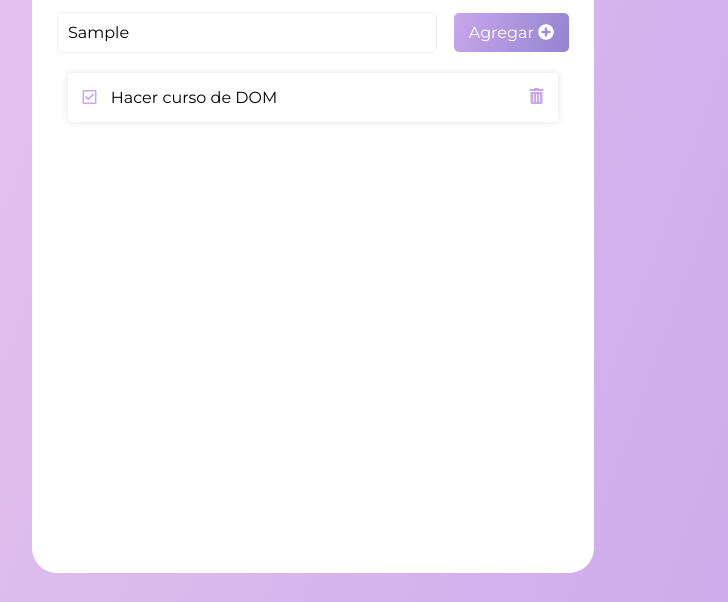
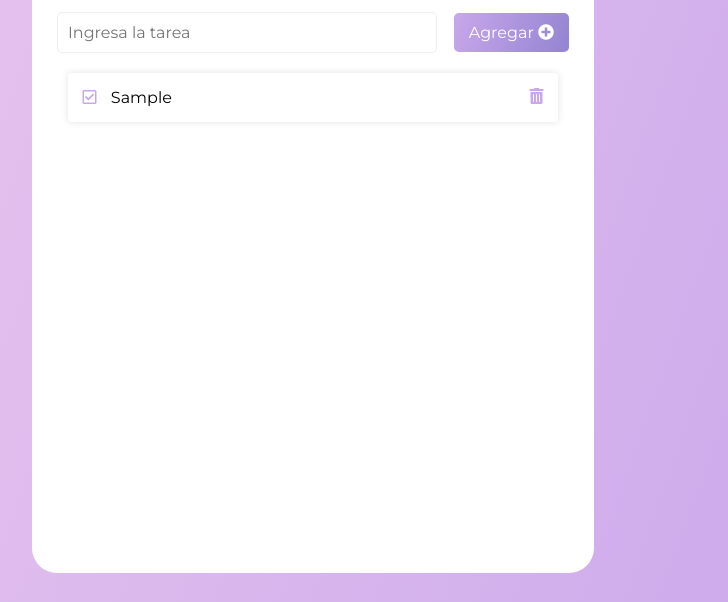
Before and after one commit to pvgmoon/journal, a plain HTML site: page index.html in a window 1280 px wide. Both pictures are taken after typing "Sample" into the empty fields and a click on the button "Agregar". Shown: the part 198-800 px from the top of the page, without its empty margins (327-1055 px from the left). Drawn offline with Linux system fonts and the light colour scheme.

Commit message:
Programación de las tareas

```diff
--- a/assets/js/script.js
+++ b/assets/js/script.js
@@ -3,7 +3,21 @@ const btn = document.querySelector('[data-form-btn]');
 const createTask = (evento)=>{
     evento.preventDefault();
     const input = document.querySelector('[data-form-input]');
-    console.log(input.value);
+    const value = input.value;
+    const list = document.querySelector('[data-list]');
+    const task = document.createElement('li');
+    task.classList.add("card");
+
+    input.value = "";
+    const content = `<div>
+        <i class="far fa-check-square icon"></i>
+        <span class="task">${value}</span>
+    </div>
+    <i class="fas fa-trash-alt trashIcon icon"></i> `;
+    task.innerHTML = content;
+
+    list.appendChild(task);
+    console.log(content);
 }
 console.log("btn");
 
--- a/index.html
+++ b/index.html
@@ -27,14 +27,7 @@
             <button type="submit" class="btnCreate" data-form-btn> Agregar <i class="fas fa-plus-circle"></i></button>
           </form>
         </div>
-        <ul class="cardsList">
-          <li class="card">
-            <div>
-              <i class="far fa-check-square icon"></i>
-              <span class="task">Hacer curso de DOM</span>
-            </div>
-            <i class="fas fa-trash-alt trashIcon icon"></i>
-          </li>
+        <ul class="cardsList" data-list>
         </ul>
       </div>
     </main>
```
